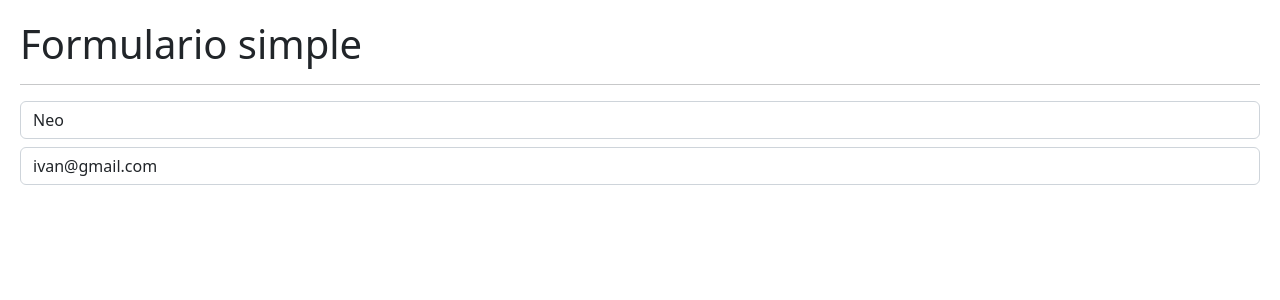
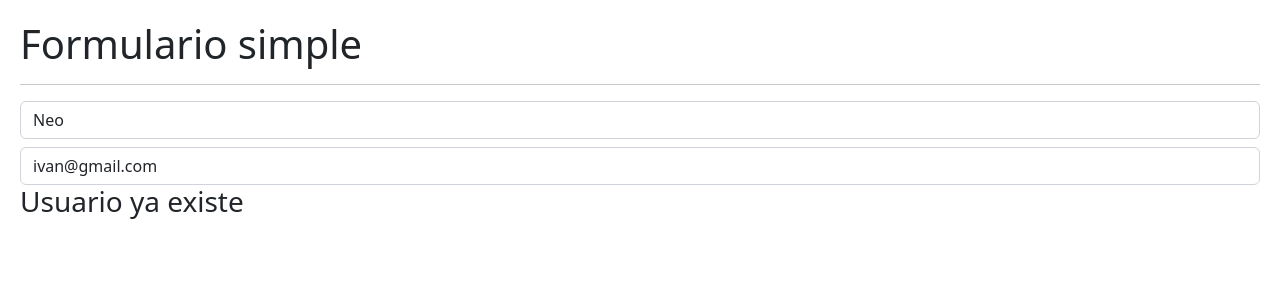
Before and after one commit to 1vanInclan/HooksApp, a React (Vite) app: page / in a window 1280 px wide. Shown: the top 300 px of the page. Built offline with nearby package versions, Linux system fonts and the light colour scheme.

Commit message:
Use effect unmount

```diff
--- /dev/null
+++ b/src/02.useEffect/Message.jsx
@@ -0,0 +1,23 @@
+import { useEffect } from "react"
+
+
+export const Message = () => {
+
+
+    useEffect(() => {
+
+        console.log('Message Mounted');
+
+      return () => {
+        console.log('Message UnMounted');
+      }
+    }, [])
+
+
+
+  return (
+    <>
+        <h3>Usuario ya existe</h3>
+    </>
+  )
+}
--- a/src/02.useEffect/SimpleForm.jsx
+++ b/src/02.useEffect/SimpleForm.jsx
@@ -1,4 +1,5 @@
 import { useEffect, useState } from "react"
+import { Message } from "./message";
 
 
 export const SimpleForm = () => {
@@ -28,16 +29,19 @@
 
 
     useEffect( () => {
-        console.log('useeffect called')
+        // console.log('useeffect called')
     }, []);
 
     useEffect( () => {
-        console.log('FormState Changed')
+        // console.log('FormState Changed')
     }, [formState]);
 
     useEffect( () => {
-        console.log('Email Changed')
+        // console.log('Email Changed')
     }, [email]);
+
+
+
 
   return (
     <>
@@ -61,6 +65,10 @@
             value={ email }
             onChange={ OnInputChange }
         />
+
+        {
+            (username === 'Neo') && <Message />
+        }
     </>
   )
 }
--- a/src/main.jsx
+++ b/src/main.jsx
@@ -10,7 +10,7 @@
 import './index.css'
 
 ReactDOM.createRoot(document.getElementById('root')).render(
-  <React.StrictMode>
+  // <React.StrictMode>
     <SimpleForm />
-  </React.StrictMode>
+  /* </React.StrictMode> */
 )
```
